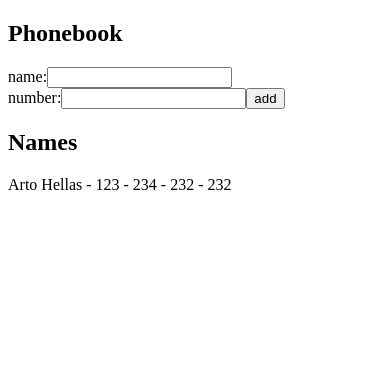
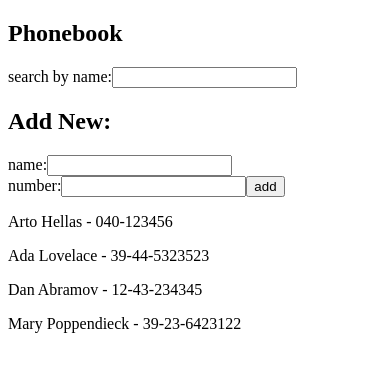
Before and after one commit to rIftimie/fullstackopen-p2, a React (Create React App) app in the folder phonebook/: page / in a window 390 px wide. Shown: the top 372 px of the page. Built offline with nearby package versions, Linux system fonts and the light colour scheme.

Commit message:
2.9/10: The Phonebook Step4-5

```diff
--- a/phonebook/src/App.jsx
+++ b/phonebook/src/App.jsx
@@ -1,17 +1,27 @@
 import { useState } from "react";
+import Filter from "./components/Filter";
+import PersonForm from "./components/PersonForm";
+import Persons from "./components/Persons";
 
 function App() {
     const [persons, setPersons] = useState([
-        { name: "Arto Hellas", number: "123 - 234 - 232 - 232" },
+        { name: "Arto Hellas", number: "040-123456", id: 1 },
+        { name: "Ada Lovelace", number: "39-44-5323523", id: 2 },
+        { name: "Dan Abramov", number: "12-43-234345", id: 3 },
+        { name: "Mary Poppendieck", number: "39-23-6423122", id: 4 },
     ]);
-    const [newName, setNewName] = useState("");
+    const [newName, setNewName] = useState(null);
     const [newNumber, setNewNumber] = useState(null);
+    const [filter, setFilter] = useState(null);
 
     function handleNewName(e) {
         setNewName(e.target.value);
     }
     function handleNewNumber(e) {
         setNewNumber(e.target.value);
+    }
+    function handleFilter(e) {
+        setFilter(e.target.value);
     }
 
     function addPerson(e) {
@@ -24,31 +34,27 @@ function App() {
         }
     }
 
-    const renderNames = persons.map((person) => (
-        <p key={person.name}>
-            {person.name} - {person.number}
-        </p>
-    ));
+    let filteredPersons = [...persons];
+
+    if (filter) {
+        const names = persons.map((person) => person.name);
+        filteredPersons = persons.filter((person) => {
+            if (person.name.toLowerCase().includes(filter.toLowerCase())) {
+                return person;
+            }
+        });
+    }
 
     return (
         <main>
             <h2>Phonebook</h2>
-            <form onSubmit={(e) => addPerson(e)}>
-                <label>
-                    name:
-                    <input onChange={(e) => handleNewName(e)} type="text" />
-                </label>
-                <br />
-                <label>
-                    number:
-                    <input onChange={(e) => handleNewNumber(e)} type="text" />
-                </label>
-                <label>
-                    <button type="submit">add</button>
-                </label>
-            </form>
-            <h2>Names</h2>
-            {renderNames}
+            <Filter handleFilter={handleFilter} />
+            <PersonForm
+                addPerson={addPerson}
+                handleNewName={handleNewName}
+                handleNewNumber={handleNewNumber}
+            />
+            <Persons persons={filteredPersons} />
         </main>
     );
 }
--- /dev/null
+++ b/phonebook/src/components/Filter.jsx
@@ -0,0 +1,16 @@
+import React from "react";
+
+function Filter({ handleFilter }) {
+    return (
+        <div>
+            <form>
+                <label>
+                    search by name:
+                    <input onChange={(e) => handleFilter(e)} type="text" />
+                </label>
+            </form>
+        </div>
+    );
+}
+
+export default Filter;
--- /dev/null
+++ b/phonebook/src/components/PersonForm.jsx
@@ -0,0 +1,25 @@
+import React from "react";
+
+function PersonForm({ addPerson, handleNewName, handleNewNumber }) {
+    return (
+        <div>
+            <h2>Add New:</h2>
+            <form onSubmit={(e) => addPerson(e)}>
+                <label>
+                    name:
+                    <input onChange={(e) => handleNewName(e)} type="text" />
+                </label>
+                <br />
+                <label>
+                    number:
+                    <input onChange={(e) => handleNewNumber(e)} type="text" />
+                </label>
+                <label>
+                    <button type="submit">add</button>
+                </label>
+            </form>
+        </div>
+    );
+}
+
+export default PersonForm;
--- /dev/null
+++ b/phonebook/src/components/Persons.jsx
@@ -0,0 +1,12 @@
+import React from "react";
+
+function Persons({ persons }) {
+    const renderNames = persons.map((person) => (
+        <p key={person.name}>
+            {person.name} - {person.number}
+        </p>
+    ));
+    return <>{renderNames}</>;
+}
+
+export default Persons;
```
